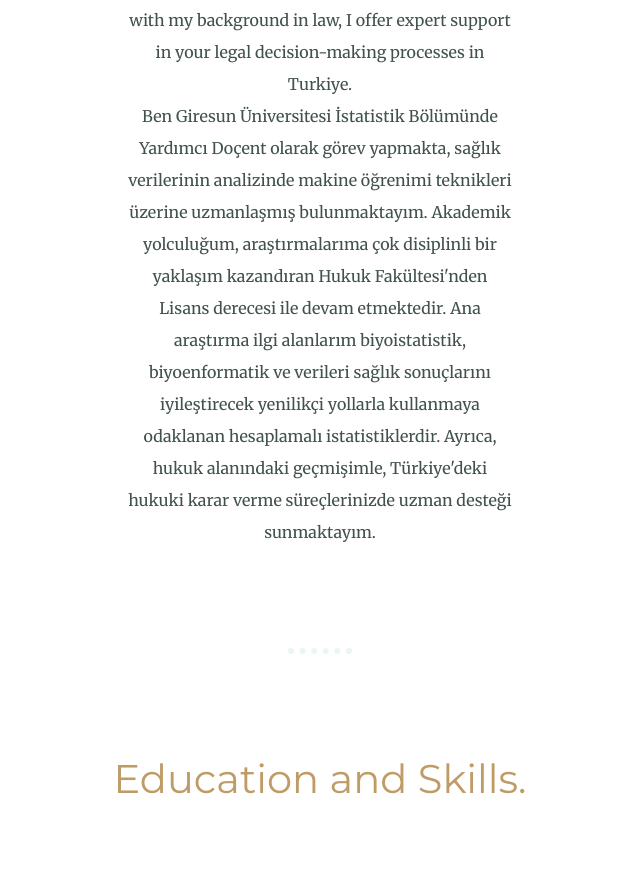
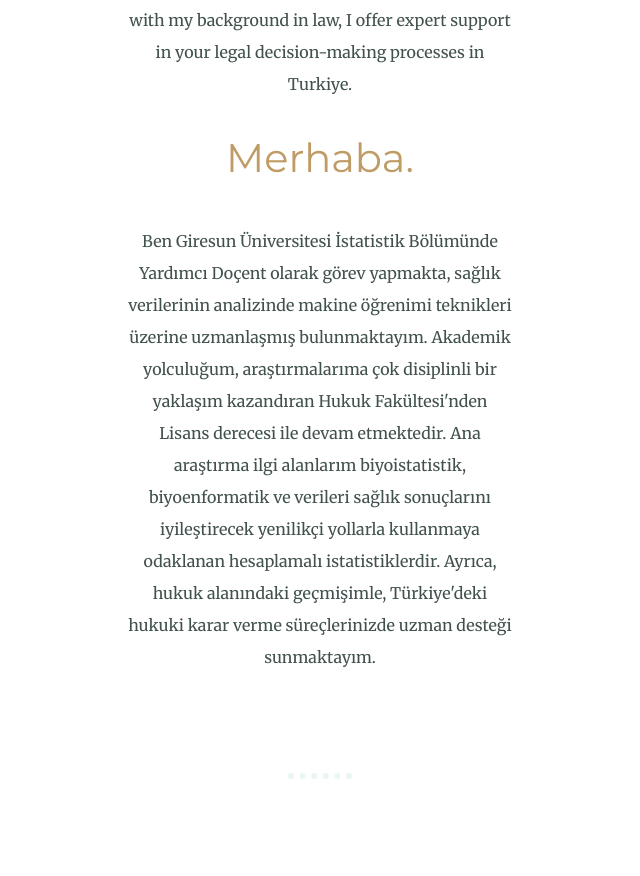
Before and after one commit to melihagraz/cv, a plain HTML site: page index.html in a window 1280 px wide. Shown: the part 1465-2341 px from the top of the page, without its empty margins (320-960 px from the left). Drawn offline with Linux system fonts and the light colour scheme.

Commit message:
Update index.html

```diff
--- a/index.html
+++ b/index.html
@@ -36,6 +36,7 @@
       <img class="profil" src="images/melag.jpeg" alt="angela-profile-img">
       <h2>Hello.</h2>
       <p class="intro">I am an Assistant Professor in the Department of Statistics at Giresun University, specializing in health data analysis through machine learning techniques. My academic journey includes a Bachelor of Science from the Faculty of Law, which enhances my multidisciplinary approach to research. My primary research interests are in biostatistics, bioinformatics and computational statistics focusing on innovative ways to leverage data to enhance health outcomes. Additionally, with my background in law, I offer expert support in your legal decision-making processes in Turkiye.</p>
+       <h2>Merhaba.</h2>
       <p class="intro">Ben Giresun Üniversitesi İstatistik Bölümünde Yardımcı Doçent olarak görev yapmakta, sağlık verilerinin analizinde makine öğrenimi teknikleri üzerine uzmanlaşmış bulunmaktayım. Akademik yolculuğum, araştırmalarıma çok disiplinli bir yaklaşım kazandıran Hukuk Fakültesi'nden Lisans derecesi ile devam etmektedir. Ana araştırma ilgi alanlarım biyoistatistik, biyoenformatik ve verileri sağlık sonuçlarını iyileştirecek yenilikçi yollarla kullanmaya odaklanan hesaplamalı istatistiklerdir. Ayrıca, hukuk alanındaki geçmişimle, Türkiye'deki hukuki karar verme süreçlerinizde uzman desteği sunmaktayım.</p>
     </div>
     <hr>
```
